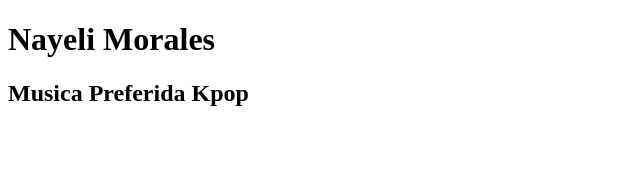
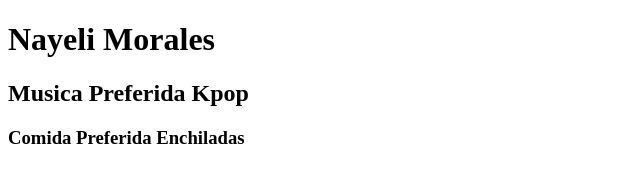
Before and after one commit to Naye2008/ch62-mis_preferencias, a plain HTML site: page index.html in a window 1280 px wide. Shown: the whole page, without its empty margins (0-640 px from the left). Drawn offline with Linux system fonts and the light colour scheme.

Commit message:
feat: Comida preferida

```diff
--- a/index.html
+++ b/index.html
@@ -8,5 +8,6 @@
 <body>
     <h1>Nayeli Morales</h1>
 	<h2>Musica Preferida Kpop</h2>
+	<h3>Comida Preferida Enchiladas</h3>
 </body>
 </html>
```
